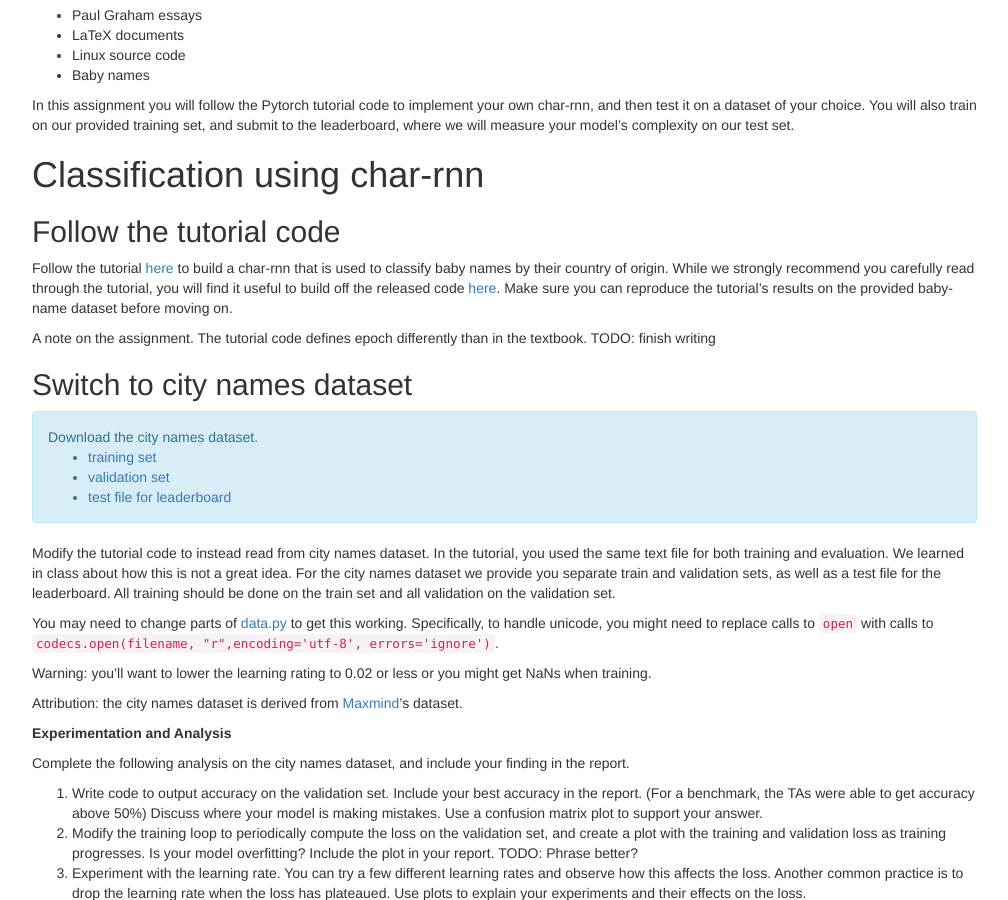
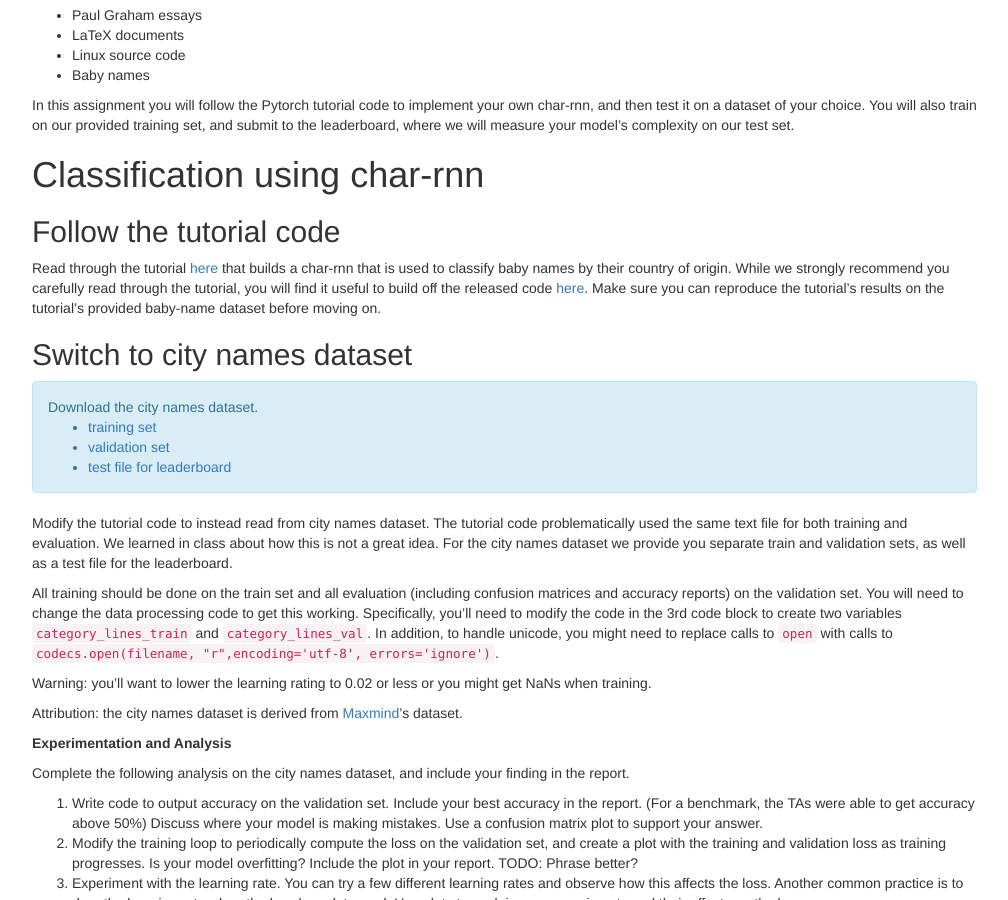
Before and after one commit to computational-linguistics-class/computational-linguistics-class.github.io, a Jekyll site: the page built from assignment5.md, in a window 1280 px wide and 900 px high, scrolled down 956 px. Shown: the whole window, without its empty margins (233-1241 px from the left). Built offline with Jekyll 4.4.1, drawn with Linux system fonts in a browser that asks for light colours; nearby versions of some CDN libraries; a script that is not in the unit is left out.

Commit message:
changed some wording

```diff
--- a/assignment5.md
+++ b/assignment5.md
@@ -64,9 +64,7 @@ In this assignment you will follow the Pytorch tutorial code to implement your o
 
 ## Follow the tutorial code
 
-Follow the tutorial [here](http://pytorch.org/tutorials/intermediate/char_rnn_classification_tutorial.html) to build a char-rnn that is used to classify baby names by their country of origin. While we strongly recommend you carefully read through the tutorial, you will find it useful to build off the released code [here](https://github.com/spro/practical-pytorch/tree/master/char-rnn-classification). Make sure you can reproduce the tutorial's results on the provided baby-name dataset before moving on.
-
-A note on the assignment. The tutorial code defines epoch differently than in the textbook. TODO: finish writing
+Read through the tutorial [here](http://pytorch.org/tutorials/intermediate/char_rnn_classification_tutorial.html) that builds a char-rnn that is used to classify baby names by their country of origin. While we strongly recommend you carefully read through the tutorial, you will find it useful to build off the released code [here](https://github.com/spro/practical-pytorch/tree/master/char-rnn-classification/char-rnn-classification.ipynb). Make sure you can reproduce the tutorial's results on the tutorial's provided baby-name dataset before moving on.
 
 ## Switch to city names dataset
 
@@ -77,9 +75,9 @@ Download the city names dataset.
 * [test file for leaderboard](downloads/hw5/test.txt)
 </div>
 
-Modify the tutorial code to instead read from city names dataset. In the tutorial, you used the same text file for both training and evaluation. We learned in class about how this is not a great idea. For the city names dataset we provide you separate train and validation sets, as well as a test file for the leaderboard. All training should be done on the train set and all validation on the validation set.
+Modify the tutorial code to instead read from city names dataset. The tutorial code problematically used the same text file for both training and evaluation. We learned in class about how this is not a great idea. For the city names dataset we provide you separate train and validation sets, as well as a test file for the leaderboard.
 
-You may need to change parts of [data.py](https://github.com/spro/practical-pytorch/blob/master/char-rnn-classification/data.py) to get this working. Specifically, to handle unicode, you might need to replace calls to `open` with calls to `codecs.open(filename, "r",encoding='utf-8', errors='ignore')`.
+All training should be done on the train set and all evaluation (including confusion matrices and accuracy reports) on the validation set. You will need to change the data processing code to get this working. Specifically, you'll need to modify the code in the 3rd code block to create two variables `category_lines_train` and `category_lines_val`. In addition, to handle unicode, you might need to replace calls to `open` with calls to `codecs.open(filename, "r",encoding='utf-8', errors='ignore')`.
 
 Warning: you'll want to lower the learning rating to 0.02 or less or you might get NaNs when training.
 
```
